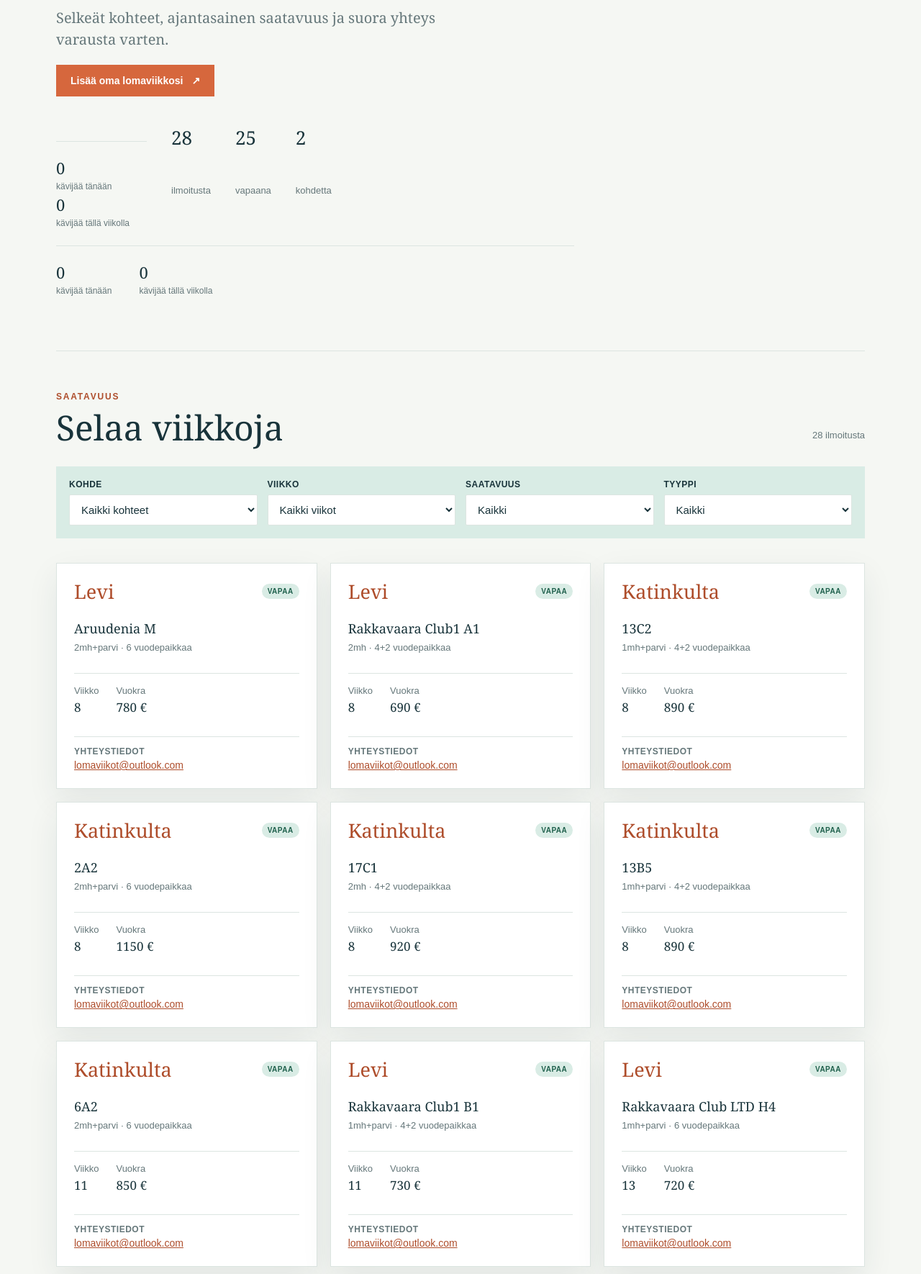
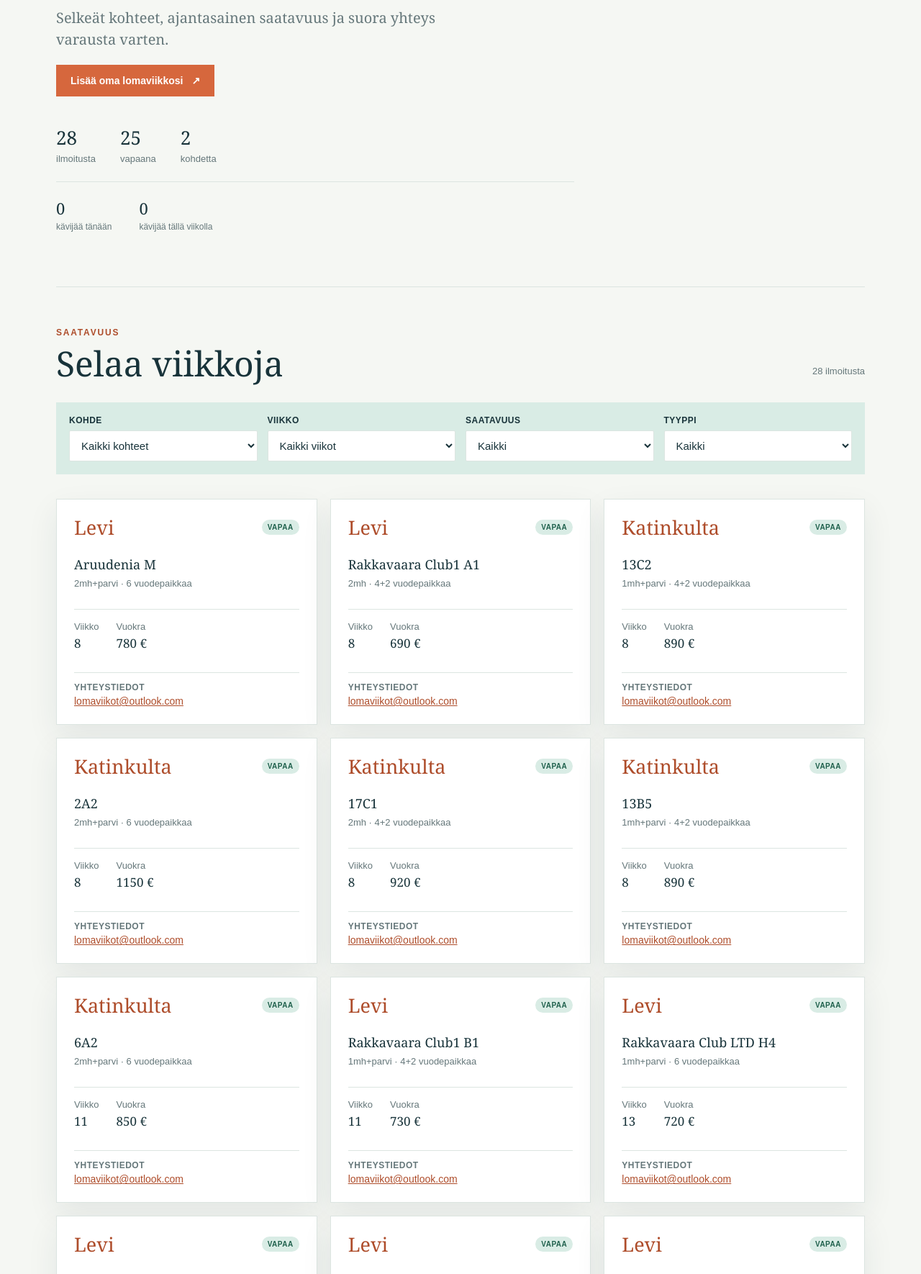
Before and after one commit to SEVEE1132/Viikkolomat, a Flask app: page / in a window 1280 px wide. Shown: the part 371-2141 px from the top of the page at 72% size. Run offline with Flask 3, Linux system fonts and the light colour scheme; data that the repository does not hold is empty.

Commit message:
kävijälaskuri korjaus

```diff
--- a/templates/index.html
+++ b/templates/index.html
@@ -32,17 +32,6 @@
                 <span aria-hidden="true">↗</span>
             </a>
             <div class="stats" aria-label="Ilmoitusten yhteenveto">
-                <div class="visitor-stats">
-                    <div>
-                        <strong>{{ today_visitors }}</strong>
-                        <span>kävijää tänään</span>
-                    </div>
-
-                    <div>
-                        <strong>{{ week_visitors }}</strong>
-                        <span>kävijää tällä viikolla</span>
-                    </div>
-                </div>
                 <div><strong>{{ cottages|length }}</strong><span>ilmoitusta</span></div>
                 <div><strong>{{ cottages|selectattr('status', 'equalto', 'Vapaa')|list|length }}</strong><span>vapaana</span></div>
                 <div><strong>{{ cottages|map(attribute='location')|unique|list|length }}</strong><span>kohdetta</span></div>
```
